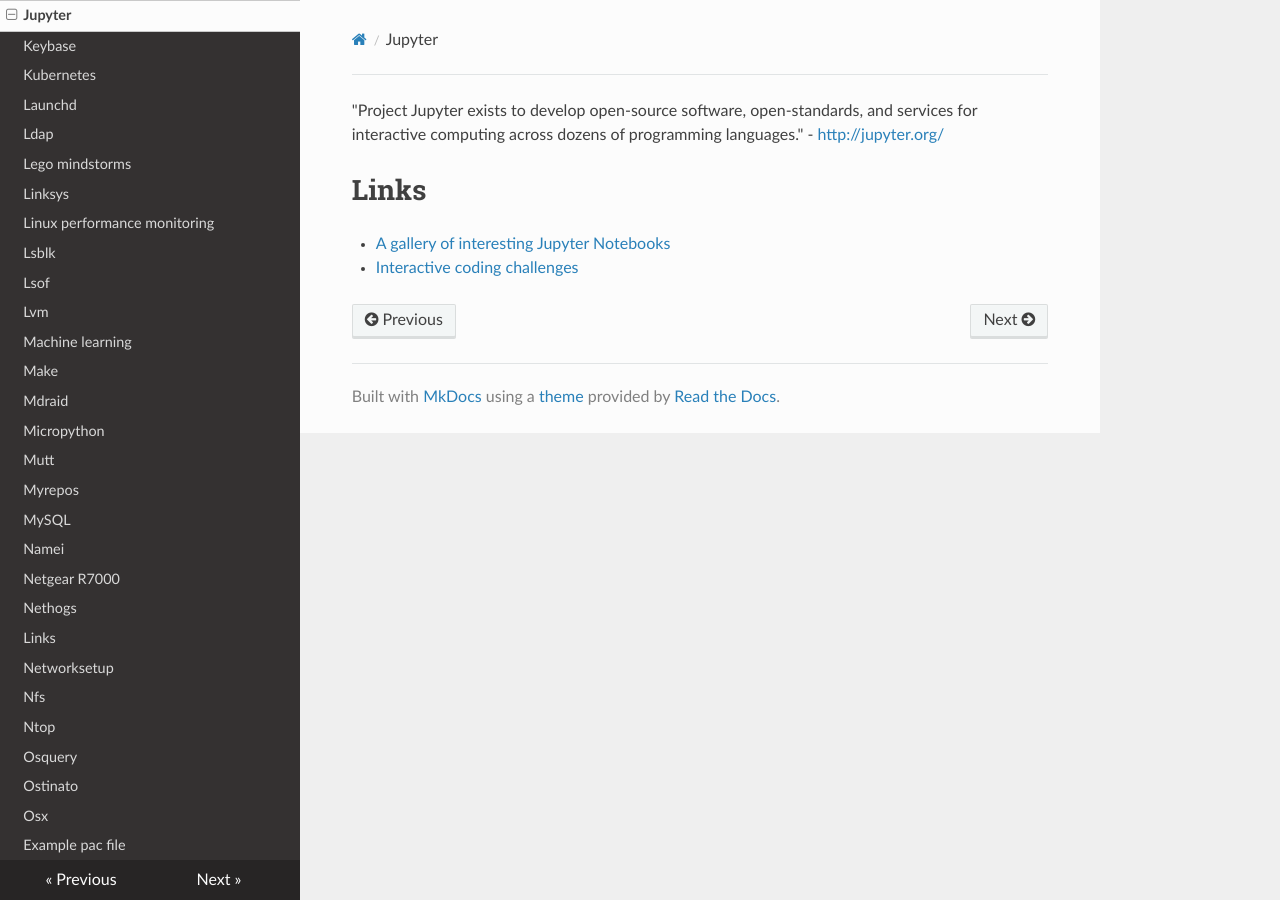
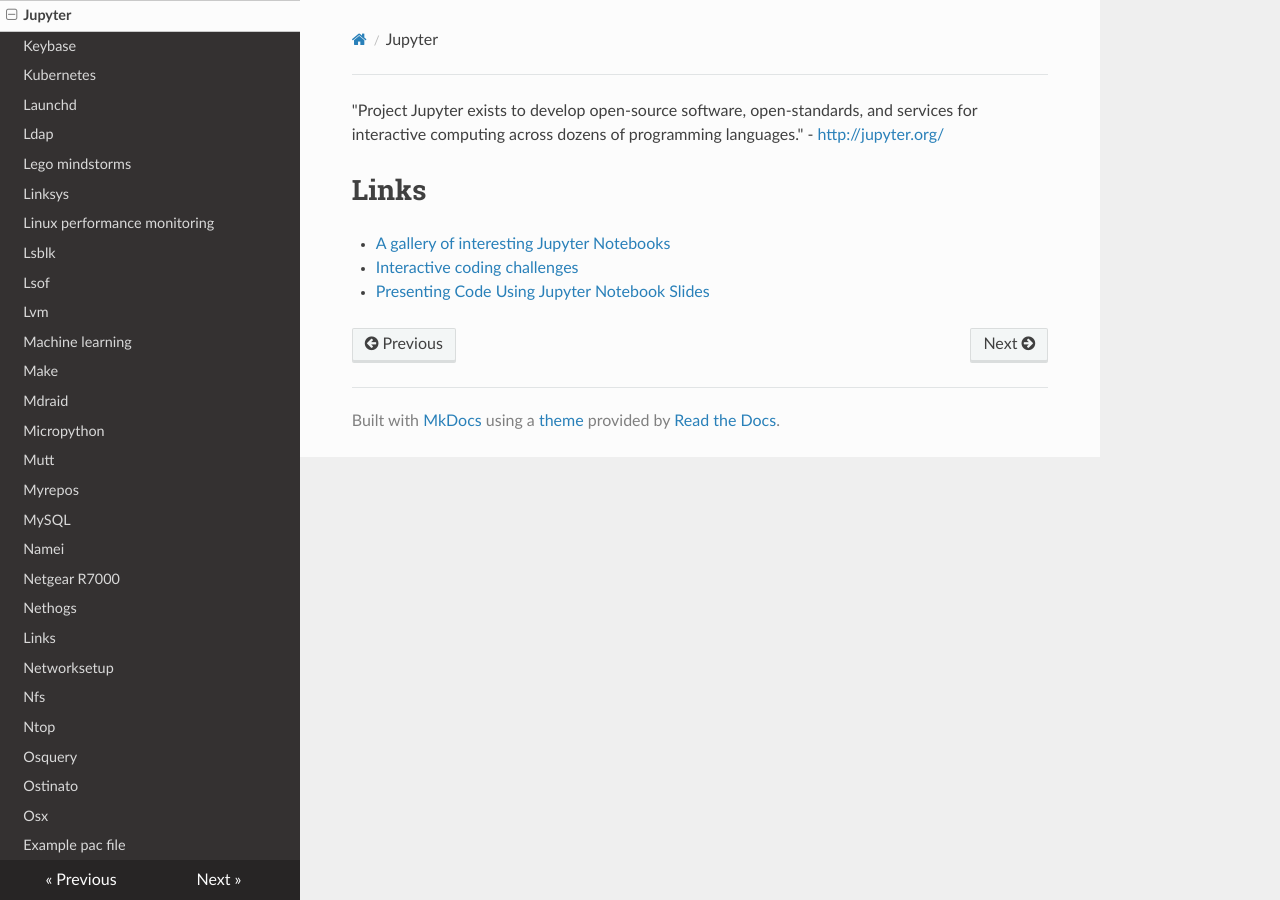
Before and after one commit to lando-cal/tech-notes, an MkDocs documentation site: the page built from docs/jupyter.md, in a window 1280 px wide. Built offline with MkDocs 1.6.1, drawn with Linux system fonts in a browser that asks for light colours; nearby versions of some CDN libraries.

Commit message:
Add link

```diff
--- a/docs/jupyter.md
+++ b/docs/jupyter.md
@@ -4,3 +4,4 @@
 
 - [A gallery of interesting Jupyter Notebooks](https://github.com/jupyter/jupyter/wiki/A-gallery-of-interesting-Jupyter-Notebooks)
 - [Interactive coding challenges](https://github.com/donnemartin/interactive-coding-challenges)
+- [Presenting Code Using Jupyter Notebook Slides](https://medium.com/@mjspeck/presenting-code-using-jupyter-notebook-slides-a8a3c3b59d67)
```
